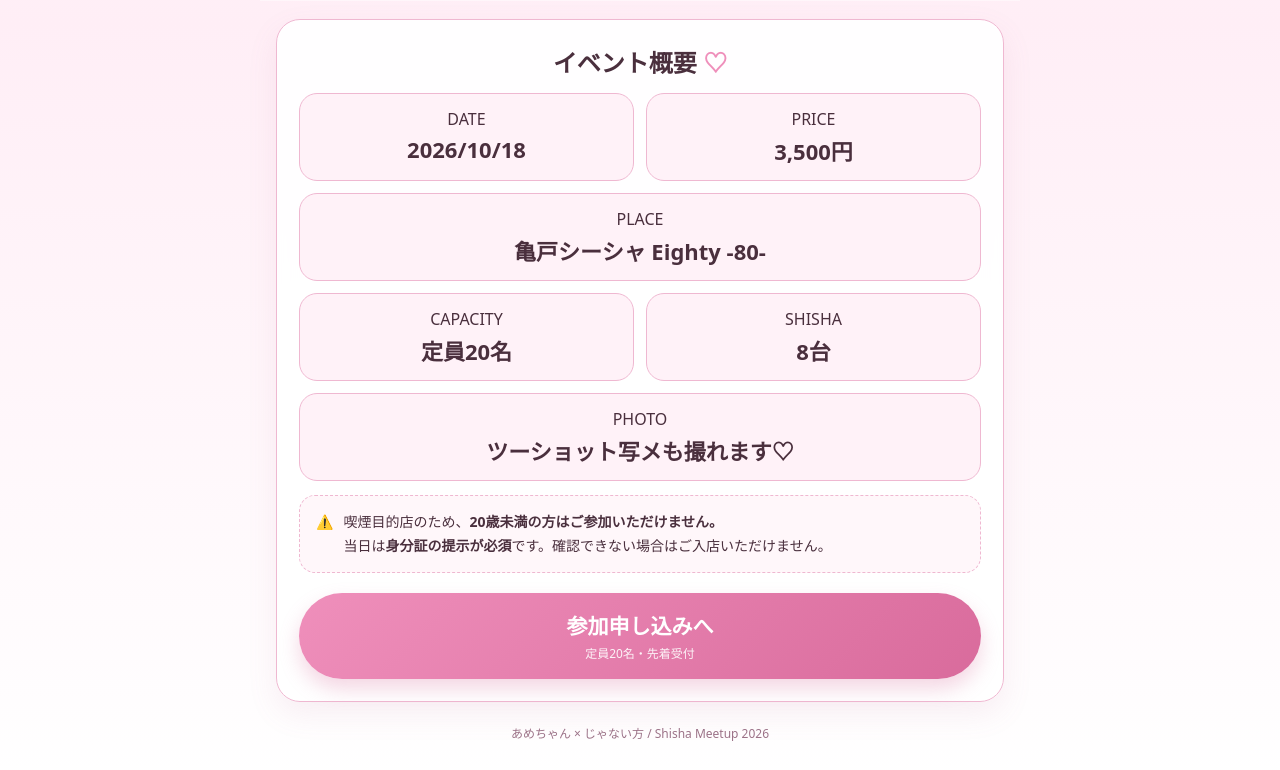
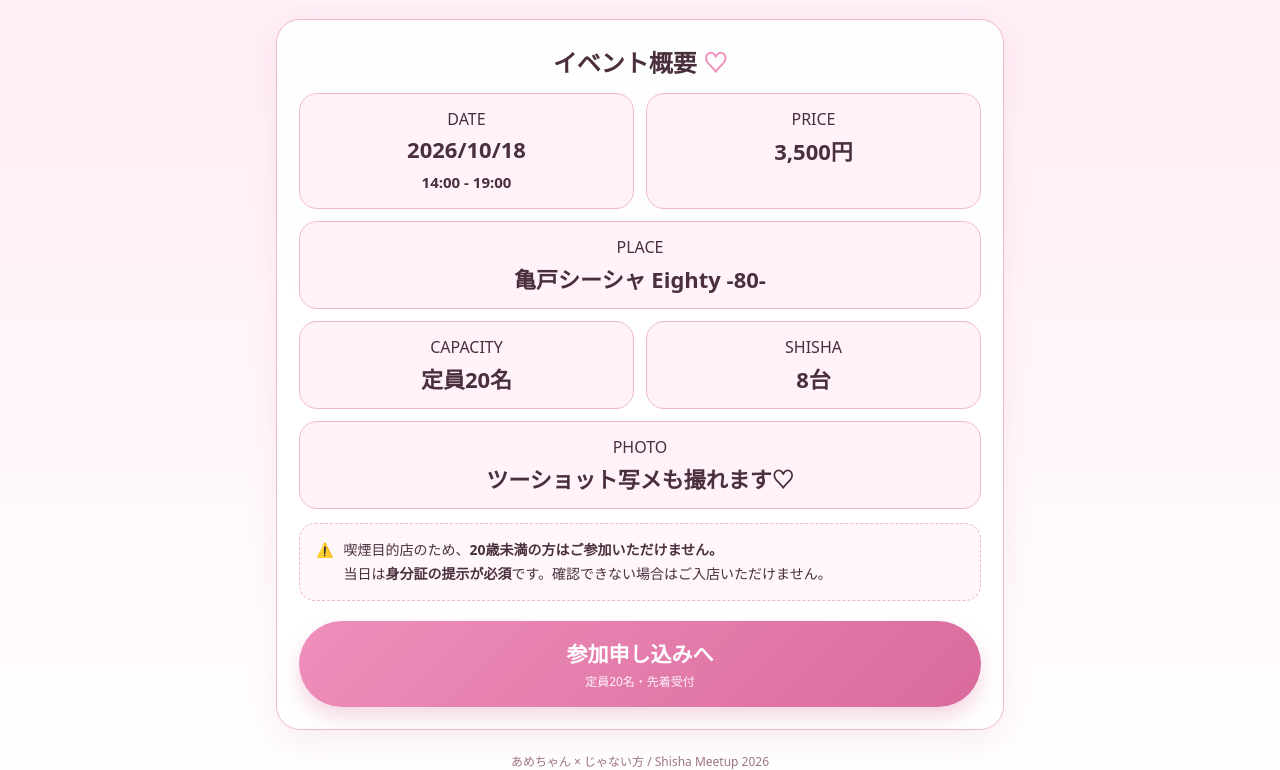
Before and after one commit to k2chanxmx-cloud/shisha-offkai, a Flask app: template templates/index.html in a window 1280 px wide. Shown: the part 389-1159 px from the top of the page. Before the commit the page ends 1130 px from the top, so only its background shows below. Run offline with Flask 3, Linux system fonts and the light colour scheme; the template is opened without the code that fills it, so the values that code supplies are empty.

Commit message:
Add files via upload

```diff
--- a/templates/index.html
+++ b/templates/index.html
@@ -95,7 +95,7 @@
     <section class="card">
       <div class="headline">イベント概要 <span class="sparkle">♡</span></div>
       <div class="grid">
-        <div class="pill"><span>DATE</span><b>2026/10/18</b></div>
+        <div class="pill"><span>DATE</span><b>2026/10/18<br><small style="font-size:15px;">14:00 - 19:00</small></b></div>
         <div class="pill"><span>PRICE</span><b>3,500円</b></div>
         <div class="pill wide"><span>PLACE</span><b>亀戸シーシャ Eighty -80-</b></div>
         <div class="pill"><span>CAPACITY</span><b>定員20名</b></div>
```
